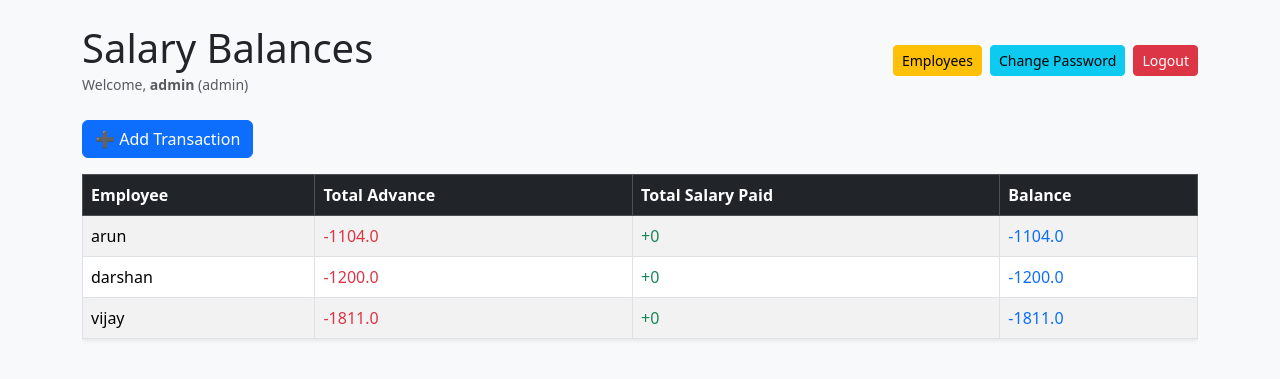
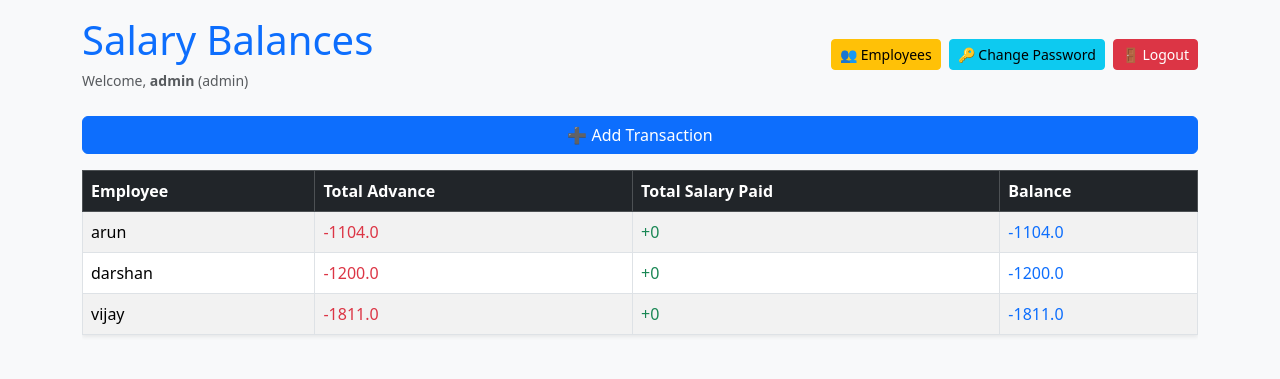
Before and after one commit to c2cramapuram/EmployeeAdvance, a Flask app: page / in a window 1280 px wide. Shown: the top 379 px of the page. Run offline with Flask 3, Linux system fonts and the light colour scheme; a user stored in the database is signed in; data comes from the database, SQL or seed files in the repository.

Commit message:
Made index.html mobile friendly

```diff
--- a/Templates/index.html
+++ b/Templates/index.html
@@ -1,39 +1,42 @@
 <!DOCTYPE html>
-<html>
+<html lang="en">
 <head>
+    <meta charset="UTF-8">
+    <meta name="viewport" content="width=device-width, initial-scale=1">
     <title>Staff Salary Tracker</title>
-    <link rel="stylesheet" href="https://cdn.jsdelivr.net/npm/bootstrap@5.3.3/dist/css/bootstrap.min.css">
+    <link href="https://cdn.jsdelivr.net/npm/bootstrap@5.3.3/dist/css/bootstrap.min.css" rel="stylesheet">
 </head>
-<body class="p-4 bg-light">
-    <div class="container">
-        <div class="d-flex justify-content-between align-items-center mb-4">
+<body class="bg-light">
+
+    <div class="container py-3">
+        <!-- Header -->
+        <div class="d-flex flex-column flex-md-row justify-content-between align-items-start align-items-md-center mb-4">
             <div>
-                <h1 class="mb-0">Salary Balances</h1>
+                <h1 class="mb-1 text-primary">Salary Balances</h1>
                 <small class="text-muted">
                     Welcome, <strong>{{ username }}</strong> ({{ role }})
                 </small>
             </div>
 
-            <div class="d-flex gap-2">
+            <div class="d-flex flex-wrap gap-2 mt-3 mt-md-0">
                 {% if role == "admin" %}
-                <a href="/employees" class="btn btn-warning btn-sm">Employees</a>
+                <a href="/employees" class="btn btn-warning btn-sm">👥 Employees</a>
                 {% endif %}
-                <a href="/change_password" class="btn btn-info btn-sm">Change Password</a>
-                <a href="/logout" class="btn btn-danger btn-sm">Logout</a>
+                <a href="/change_password" class="btn btn-info btn-sm">🔑 Change Password</a>
+                <a href="/logout" class="btn btn-danger btn-sm">🚪 Logout</a>
             </div>
-
         </div>
 
-        {% if role == "admin" %}
+        <!-- Add Button -->
         <div class="mb-3">
-            <a href="/add" class="btn btn-primary">➕ Add Transaction</a>
+            {% if role == "admin" %}
+            <a href="/add" class="btn btn-primary w-100 w-md-auto">➕ Add Transaction</a>
+            {% elif role == "employee" %}
+            <a href="/add" class="btn btn-success w-100 w-md-auto">➕ Add Advance</a>
+            {% endif %}
         </div>
-        {% elif role == "employee" %}
-        <div class="mb-3">
-            <a href="/add" class="btn btn-success">➕ Add Advance</a>
-        </div>
-        {% endif %}
 
+        <!-- Table -->
         {% if balances %}
         <div class="table-responsive">
             <table class="table table-bordered table-striped shadow-sm bg-white">
@@ -51,22 +54,23 @@
                         <td>{{ row.employee }}</td>
                         <td class="text-danger">-{{ row.total_advance }}</td>
                         <td class="text-success">+{{ row.total_salary }}</td>
-                            <td class="{% if row.balance < 0 %}text-danger{% else %}text-success{% endif %}">
+                        <td class="{% if row.balance < 0 %}text-danger{% else %}text-success{% endif %}">
                             <a href="/history/{{ row.employee }}" class="text-decoration-none">
-                            {% if row.balance >= 0 %}+{{ row.balance }}{% else %}{{ row.balance }}{% endif %}
+                                {% if row.balance >= 0 %}+{{ row.balance }}{% else %}{{ row.balance }}{% endif %}
                             </a>
-                            </td>
-
+                        </td>
                     </tr>
                     {% endfor %}
                 </tbody>
             </table>
         </div>
         {% else %}
-        <div class="alert alert-info">
+        <div class="alert alert-info text-center shadow-sm">
             No transactions found yet.
         </div>
         {% endif %}
     </div>
+
+    <script src="https://cdn.jsdelivr.net/npm/bootstrap@5.3.3/dist/js/bootstrap.bundle.min.js"></script>
 </body>
 </html>
```
Also changed, not shown: Templates/login.html (+18 -7 lines).
